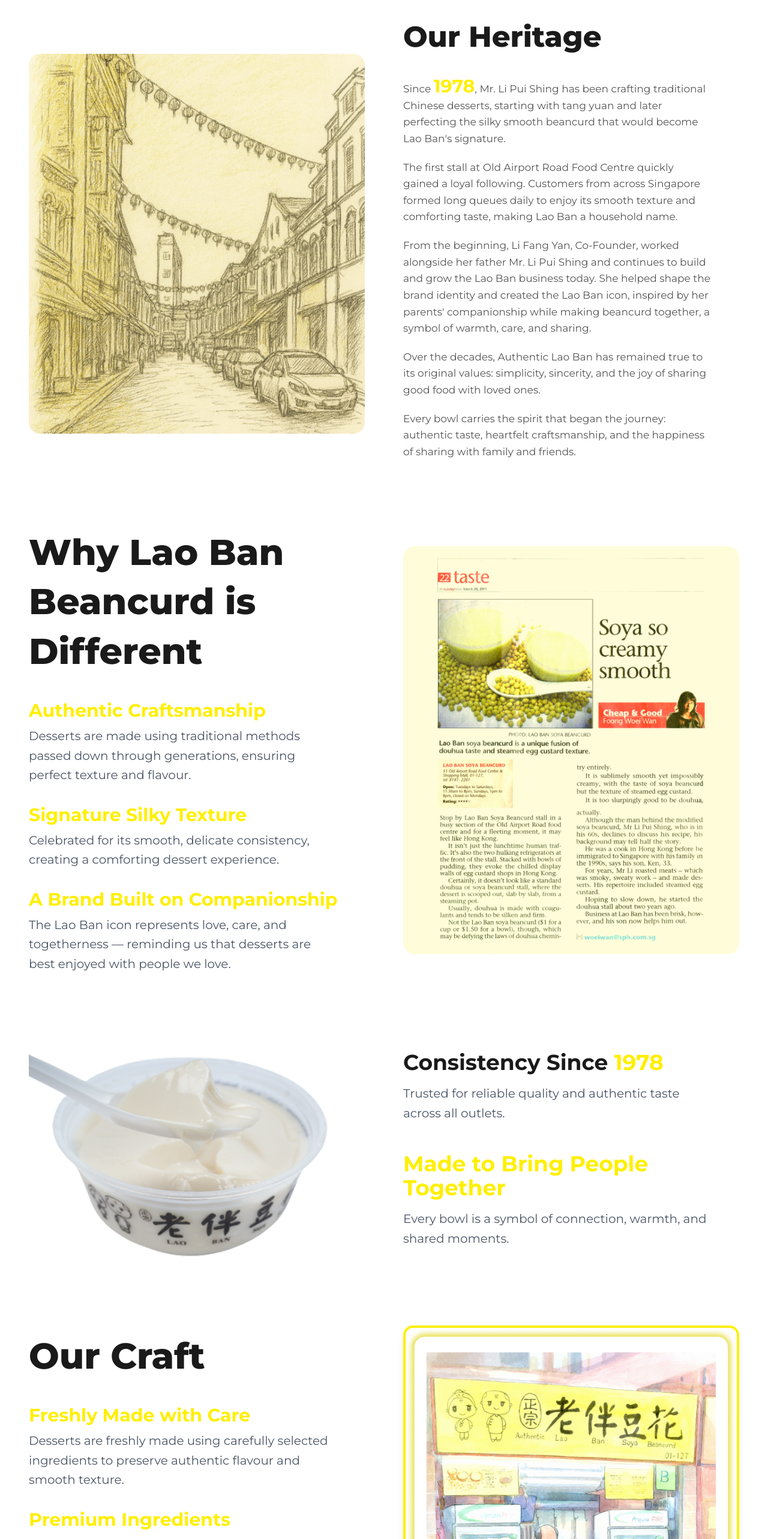
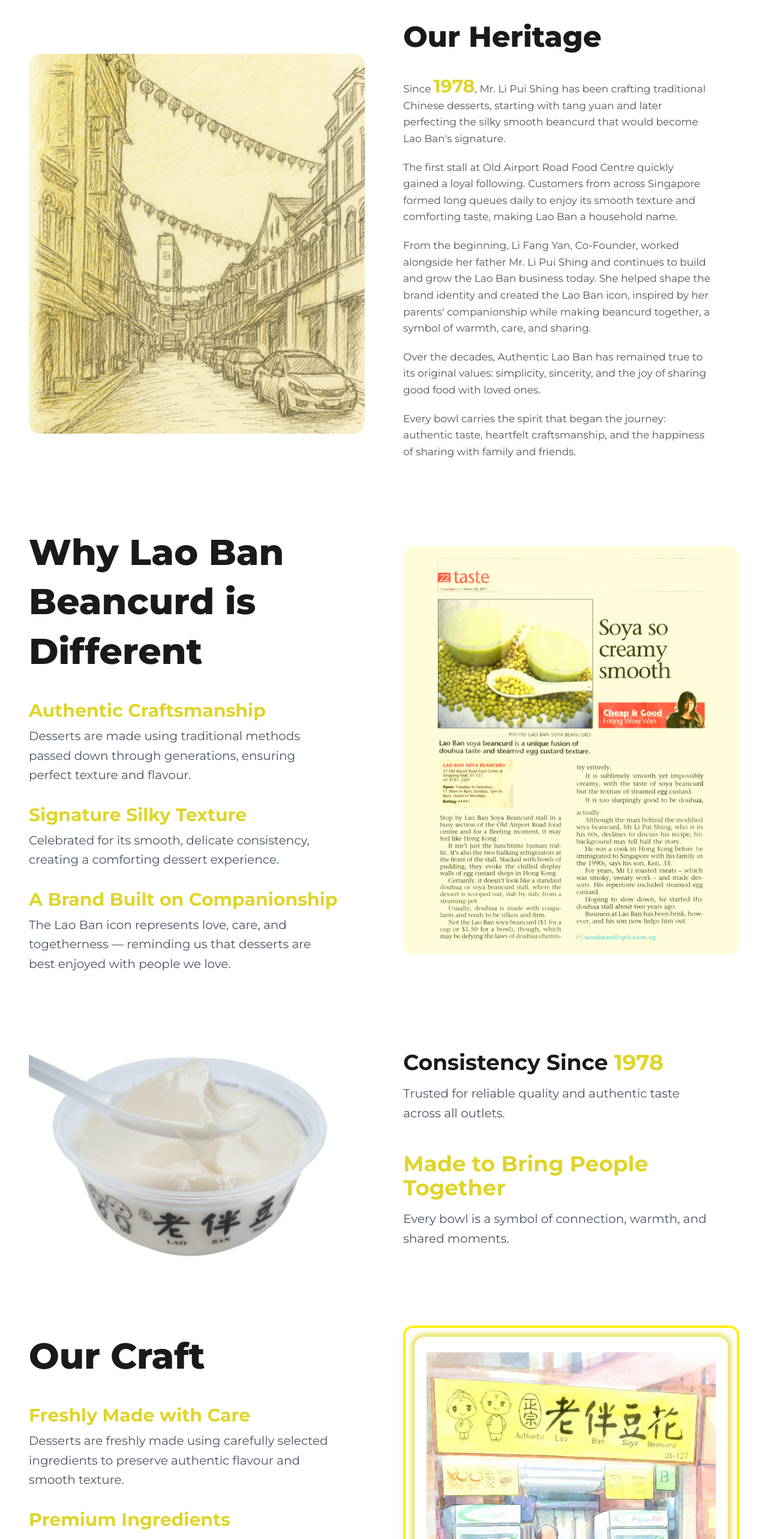
Before and after one commit to alfrdkang/laobandouhua, a Next.js app: page /story in a window 1280 px wide. Shown: the part 1560-4126 px from the top of the page at 60% size. Built offline with nearby package versions, Linux system fonts and the light colour scheme.

Commit message:
fix: text colour and banner

```diff
--- a/src/app/globals.css
+++ b/src/app/globals.css
@@ -12,6 +12,7 @@
 
 @theme {
   --color-LB-yellow: #FFEF01;
+  --color-LB-darkYellow: #DFD52B;
   --color-LB-black: #1A1A1A;
   --font-montserrat: var(--font-montserrat);
 }
--- a/src/app/outlets/page.js
+++ b/src/app/outlets/page.js
@@ -315,7 +315,7 @@
         <h3 className="text-base font-bold text-LB-black leading-snug">{outlet.name}</h3>
 
         <div className="flex items-start gap-1.5">
-          <svg xmlns="http://www.w3.org/2000/svg" width="14" height="14" viewBox="0 0 24 24" fill="none" stroke="currentColor" strokeWidth="2" strokeLinecap="round" strokeLinejoin="round" className="text-LB-yellow shrink-0 mt-0.5">
+          <svg xmlns="http://www.w3.org/2000/svg" width="14" height="14" viewBox="0 0 24 24" fill="none" stroke="currentColor" strokeWidth="2" strokeLinecap="round" strokeLinejoin="round" className="text-LB-darkYellow shrink-0 mt-0.5">
             <path d="M21 10c0 7-9 13-9 13s-9-6-9-13a9 9 0 0 1 18 0z" /><circle cx="12" cy="10" r="3" />
           </svg>
           <span className="text-xs text-gray-500 font-medium">{outlet.categoryLabel}</span>
--- a/src/app/page.js
+++ b/src/app/page.js
@@ -4,15 +4,14 @@
   return (
     <>
       {/* Hero Banner */}
-      <section
-        className="w-full bg-gray-300 flex items-center justify-center"
+      <img
+        src="/images/Home/banner.png"
+        alt="Hero Banner"
+        className="w-full bg-gray-300 flex items-center justify-center object-cover"
         style={{ height: "800px" }}
         data-aos="fade-in"
       >
-        <h1 className="text-6xl md:text-7xl font-bold text-gray-500 select-none tracking-widest">
-          Banner
-        </h1>
-      </section>
+      </img>
 
       {/* Legacy Section */}
       <section className="w-full bg-white pt-10 md:pt-28">
--- a/src/app/story/page.js
+++ b/src/app/story/page.js
@@ -41,7 +41,7 @@
                         <div className="space-y-5 text-[#555] text-base md:text-[17px] leading-relaxed max-w-lg">
                             <p>
                                 Since{" "}
-                                <strong className="text-LB-yellow text-2xl md:text-3xl">1978</strong>, Mr.
+                                <strong className="text-LB-darkYellow text-2xl md:text-3xl">1978</strong>, Mr.
                                 Li Pui Shing has been crafting traditional Chinese desserts,
                                 starting with tang yuan and later perfecting the silky smooth
                                 beancurd that would become Lao Ban's signature.
@@ -100,7 +100,7 @@
                                 },
                             ].map(({ title, body }, index) => (
                                 <div key={title} data-aos="fade-up" data-aos-delay={index * 100}>
-                                    <h3 className="text-2xl md:text-3xl font-bold text-LB-yellow mb-2">
+                                    <h3 className="text-2xl md:text-3xl font-bold text-LB-darkYellow mb-2">
                                         {title}
                                     </h3>
                                     <p className="text-gray-600 text-lg md:text-xl leading-relaxed max-w-lg">
@@ -136,7 +136,7 @@
                         <div>
                             <h3 className="text-3xl md:text-4xl font-bold text-LB-black mb-4">
                                 Consistency Since{" "}
-                                <span className="text-LB-yellow">1978</span>
+                                <span className="text-LB-darkYellow">1978</span>
                             </h3>
                             <p className="text-gray-600 text-lg md:text-xl leading-relaxed max-w-lg">
                                 Trusted for reliable quality and authentic taste across all
@@ -144,7 +144,7 @@
                             </p>
                         </div>
                         <div>
-                            <h3 className="text-3xl md:text-4xl font-bold text-LB-yellow mb-4">
+                            <h3 className="text-3xl md:text-4xl font-bold text-LB-darkYellow mb-4">
                                 Made to Bring People Together
                             </h3>
                             <p className="text-gray-600 text-lg md:text-xl leading-relaxed max-w-lg">
@@ -183,7 +183,7 @@
                                 },
                             ].map(({ title, body }, index) => (
                                 <div key={title} data-aos="fade-up" data-aos-delay={index * 100}>
-                                    <h3 className="text-2xl md:text-3xl font-bold text-LB-yellow mb-2">
+                                    <h3 className="text-2xl md:text-3xl font-bold text-LB-darkYellow mb-2">
                                         {title}
                                     </h3>
                                     <p className="text-gray-600 text-lg md:text-xl leading-relaxed max-w-lg">
```
Also changed, not shown: 1 other file (tests, documents, lock files or other folders).
